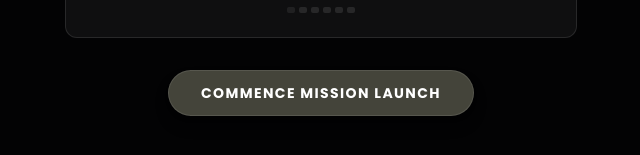
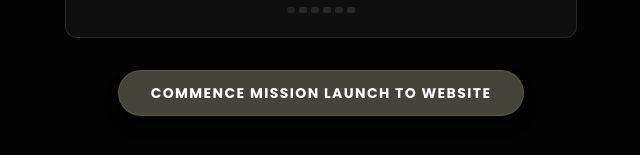
Before and after one commit to Antony-24/antony, a Next.js app: page / in a window 1280 px wide. Shown: the part 507-662 px from the top of the page, without its empty margins (319-959 px from the left). Built offline with nearby package versions, Linux system fonts and the light colour scheme; no server answers; a web font is replaced by a local one.

Commit message:
refactor: normalize whitespace and update SpacePreloader launch button text

```diff
--- a/src/components/SpacePreloader.tsx
+++ b/src/components/SpacePreloader.tsx
@@ -100,7 +100,7 @@ const SpacePreloader: React.FC<SpacePreloaderProps> = ({ isAssetsReady = false,
         osc.start();
         osc.stop(ctx.currentTime + 0.2);
       }
-    } catch (e) {}
+    } catch (e) { }
   };
 
   const speakText = (text: string) => {
@@ -121,7 +121,7 @@ const SpacePreloader: React.FC<SpacePreloaderProps> = ({ isAssetsReady = false,
       if (preferred) { utterance.voice = preferred; }
 
       window.speechSynthesis.speak(utterance);
-    } catch (e) {}
+    } catch (e) { }
   };
 
   const handleStartLaunch = () => {
@@ -272,7 +272,7 @@ const SpacePreloader: React.FC<SpacePreloaderProps> = ({ isAssetsReady = false,
                   whileTap={{ scale: 0.95 }}
                   className="px-8 py-3 rounded-full bg-[#44443a] text-white font-bold text-xs md:text-sm tracking-widest uppercase shadow-lg shadow-black/40 border border-white/10 cursor-pointer hover:bg-white hover:text-black hover:border-white transition-all duration-300"
                 >
-                  Commence Mission Launch
+                  Commence Mission Launch To Website
                 </motion.button>
               ) : (
                 <div className="flex flex-col items-center gap-3">
```
